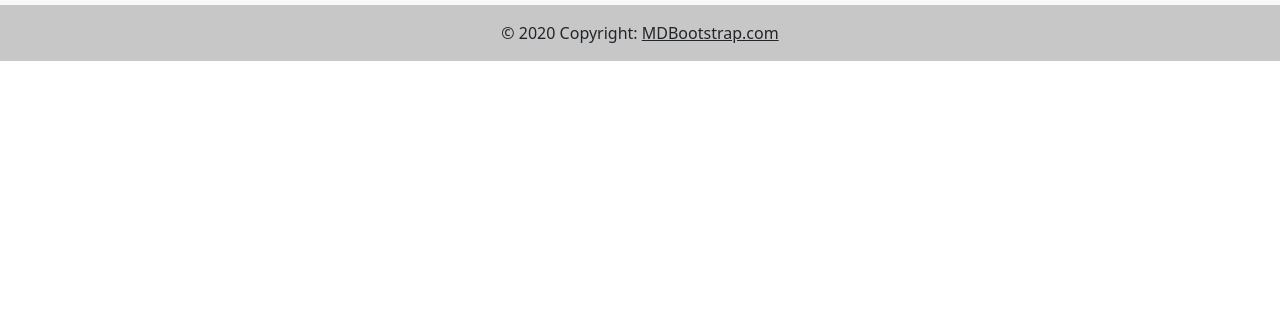
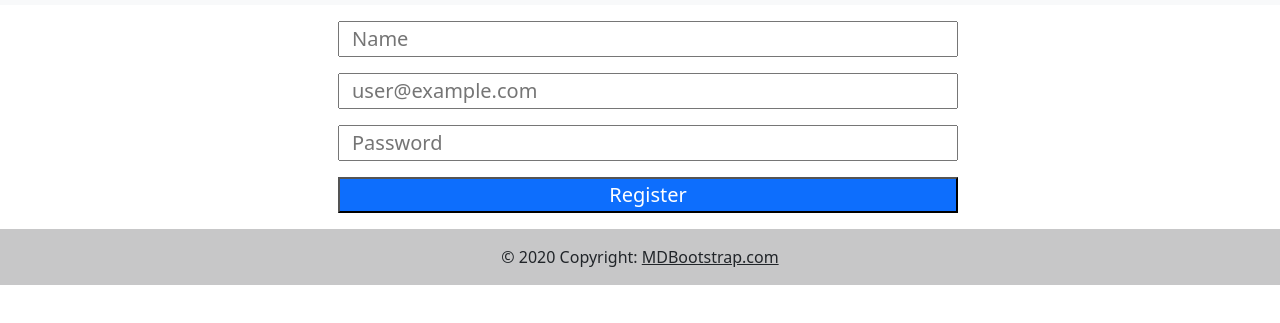
Before and after one commit to jkjode/javascript-2-ca, a website: page profile/register/index.html in a window 1280 px wide. Shown: the part 87-410 px from the top of the page. Drawn offline with nearby package versions, Linux system fonts and the light colour scheme.

Commit message:
started working with index and register/index

```diff
--- a/profile/register/index.html
+++ b/profile/register/index.html
@@ -6,12 +6,12 @@
     <meta name="viewport" content="width=device-width, initial-scale=1.0" />
     <link
       rel="stylesheet"
-      href="node_modules/bootstrap/dist/css/bootstrap.min.css"
+      href="/node_modules/bootstrap/dist/css/bootstrap.css"
     />
     <title>NOROFFA</title>
   </head>
   <body>
-    <script src="/src/js/index.mjs"></script>
+    <script type="module" src="/src/js/index.mjs" defer></script>
     <!-- Index content here with login/register -->
     <nav class="navbar navbar-expand-lg navbar-light bg-light">
       <a class="navbar-brand" href="index.html">NOROFFA</a>
@@ -61,7 +61,6 @@
           <li class="nav-item">
             <a class="nav-link" href="#">Posts</a>
           </li>
-
         </ul>
         <form class="form-inline my-2 my-lg-0">
           <input
@@ -76,8 +75,52 @@
         </form>
       </div>
     </nav>
+    <div class="row justify-content-center">
+      <div class="col-12 col-md-6">
+        <form class="form-control-lg row" id="registerForm">
+          <input
+            class="m-2"
+            type="text"
+            name="name"
+            id="name"
+            placeholder="Name"
+            required
+            pattern="^[\w]+$"
+            maxlength="20"
+            title="Can only be upper/lower case letters, numbers and underscore (_) Example: My_User1234"
+          />
 
+          <input
+            class="m-2"
+            type="email"
+            name="email"
+            id="email"
+            placeholder="user@example.com"
+            required
+            pattern="^[\w\-.]+@(stud\.)?noroff\.no$"
+            title="Can only be a noroff email. Example: user@noroff.no or user@stud.noroff.no"
+          />
 
+          <input
+            class="m-2"
+            type="password"
+            name="password"
+            id="password"
+            placeholder="Password"
+            required
+            minlength="8"
+          />
+          <button class="m-2 bg-primary text-white">Register</button>
+        </form>
+      </div>
+    </div>
+    <!-- {
+        "name": "ElPcPJz7uiXzzq4cBq6j",
+        "email": "user@example.com",
+        "banner": "string",
+        "avatar": "string",
+        "password": "stringst"
+      } -->
 
     <footer class="bg-light text-center text-lg-start">
       <!-- Copyright -->
```
Also changed, not shown: index.html (+2 -2 lines), profile/login/index.html (+5 -0 lines), 1 other file.
